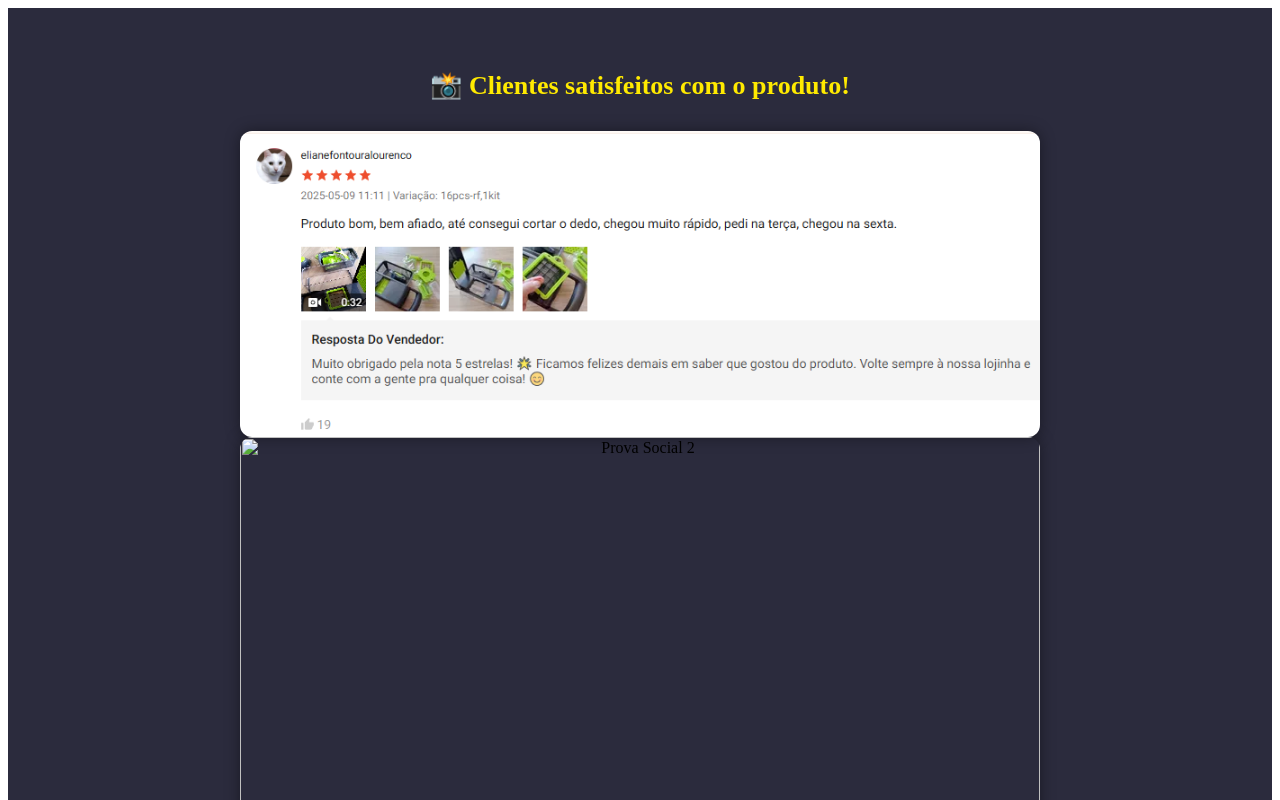
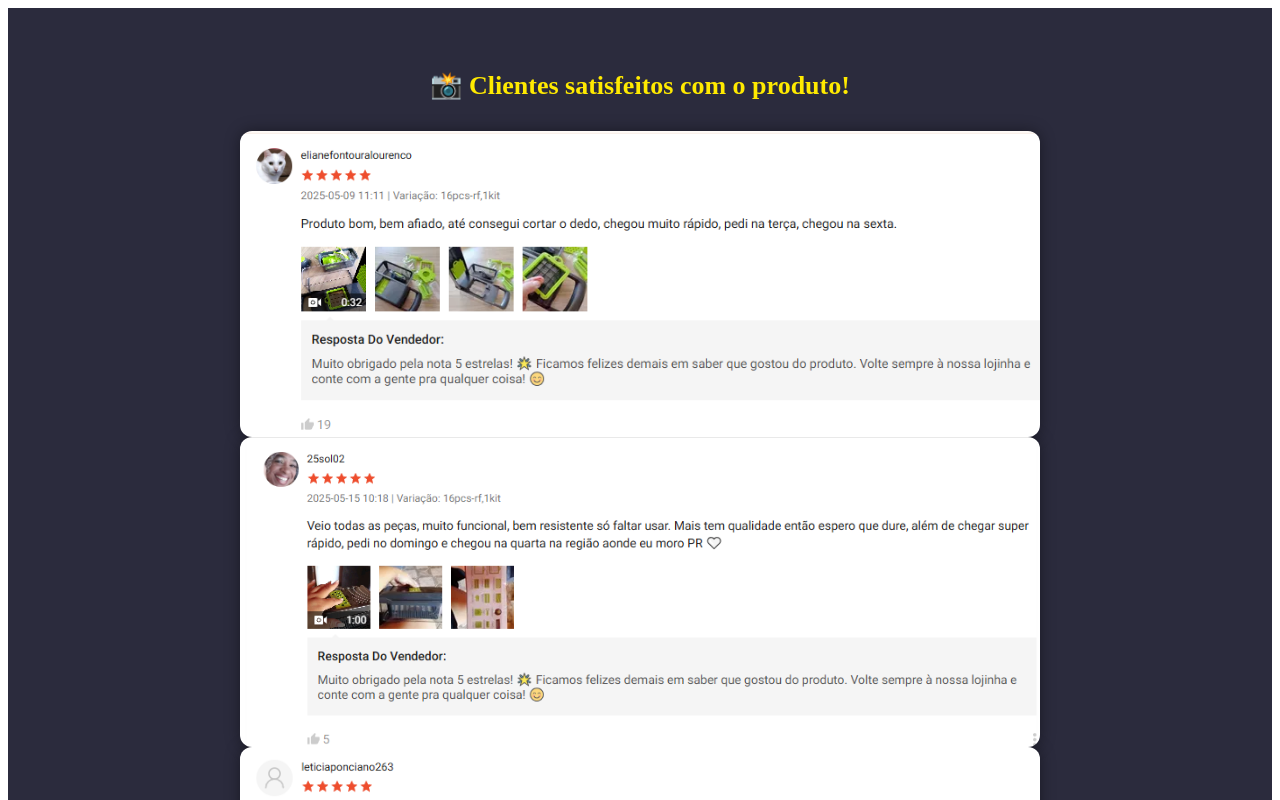
Before and after one commit to Rodrigo-Frazao/baratoja, a plain HTML site: page index.html in a window 1280 px wide. Shown: the top 800 px of the page. Drawn offline with Linux system fonts and the light colour scheme.

Commit message:
Update index.html

```diff
--- a/index.html
+++ b/index.html
@@ -37,7 +37,7 @@
   <h2>📸 Clientes satisfeitos com o produto!</h2>
   <div class="slider-provas">
     <div><img src="Provasocial1.png" alt="Prova Social 1" /></div>
-    <div><img src="Prova social2.png" alt="Prova Social 2" /></div>
+    <div><img src="Provasocial2.png" alt="Prova Social 2" /></div>
     <div><img src="provasocial3.png" alt="Prova Social 3" /></div>
     <div><img src="provasocial4.png" alt="Prova Social 4" /></div>
   </div>
```
